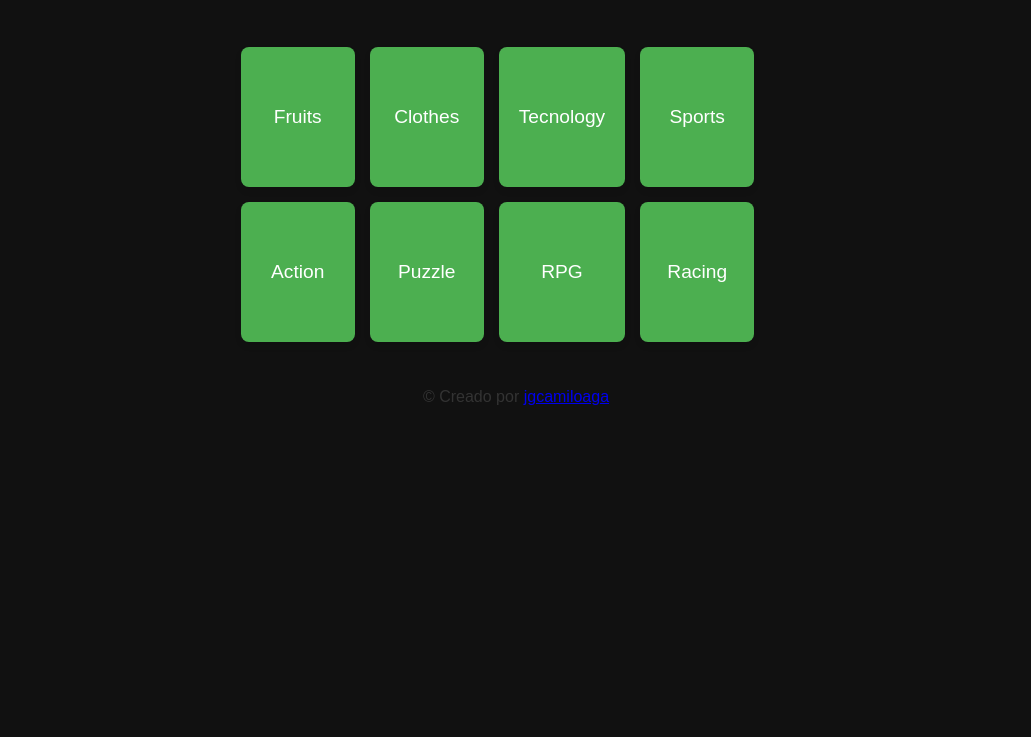
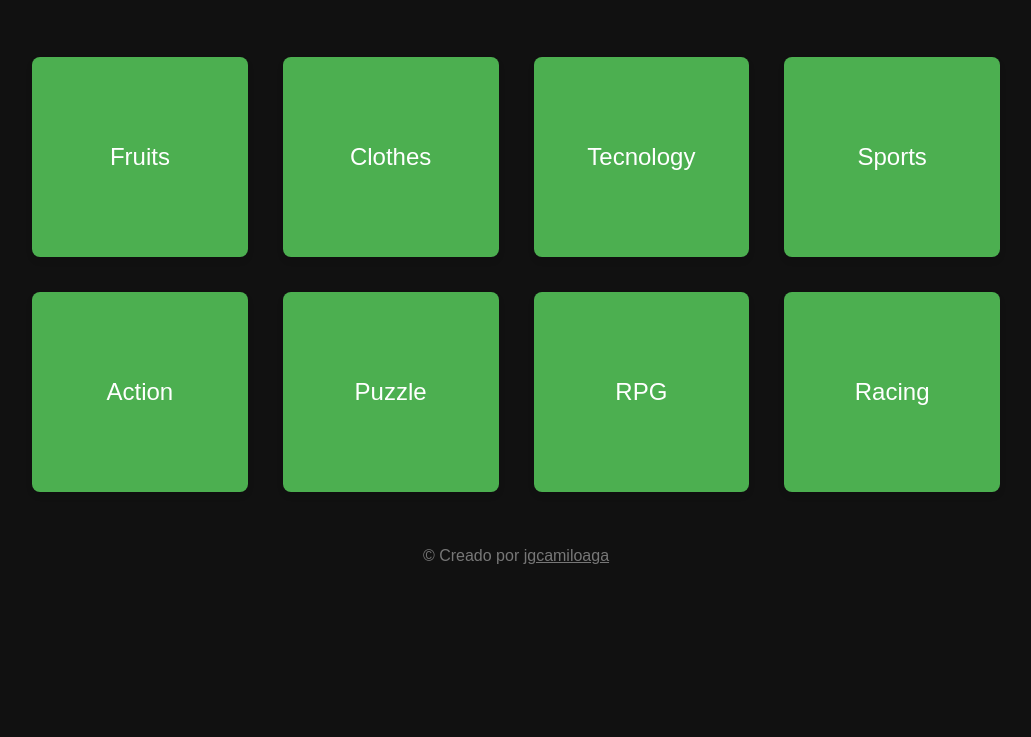
Before and after one commit to jgcamiloaga/PronunCheck, a plain HTML site: page index.html in a window 1280 px wide. Shown: the part 103-840 px from the top of the page, without its empty margins (124-1155 px from the left). Before the commit the page ends 800 px from the top, so only its background shows below. Drawn offline with Linux system fonts and the light colour scheme.

Commit message:
Se actualizan los estilos CSS para la página de categorías, incluyendo un reset general, mejoras en el diseño y un pie de página.

```diff
--- a/styles/stylecate.css
+++ b/styles/stylecate.css
@@ -1,50 +1,54 @@
-/* General Styles */
+/* Reset General */
+* {
+  margin: 0;
+  padding: 0;
+  box-sizing: border-box;
+}
+
 body {
   font-family: Arial, sans-serif;
+  background-color: #111;
+  color: #fff;
+  min-height: 100vh;
   margin: 0;
-    padding: 0;
-    background-color: #111;
-    color: #333;
-    display: flex;
-    flex-direction: column;
-    align-items: center;
 }
 
-/* Header */
 header {
   text-align: center;
-    margin: 20px 0;
+  margin: 40px;
 }
 
 header h1 {
-    font-size: 2rem;
+  font-size: 2.5rem;
   color: #fff;
 }
 
-/* Grid Section */
+main {
+  padding: 35px;
+  width: 100%;
+  display: flex;
+  justify-content: center;
+}
+
 .categories-grid {
   display: grid;
-    gap: 15px;
-    width: 90%;
-    max-width: 1200px;
-    margin: 20px 0;
-    padding: 10px;
+  gap: 35px;
+  width: 80%;
+  grid-auto-rows: 200px;
 }
 
-/* Categoría Styles */
 .category {
   background-color: #4caf50;
-    color: #fff;
-    padding: 20px;
+  color: white;
   display: flex;
   align-items: center;
   justify-content: center;
   border-radius: 8px;
   box-shadow: 0 4px 6px rgba(0, 0, 0, 0.1);
-    font-size: 1.2em;
+  font-size: 1.5em;
   text-align: center;
   transition: transform 0.3s ease, background-color 0.3s ease;
-    min-height: 100px;
+  cursor: pointer;
 }
 
 .category:hover {
@@ -52,15 +56,33 @@ header h1 {
   transform: scale(1.05);
 }
 
-/* Media Queries */
-/* Para pantallas grandes: 4 columnas */
+footer {
+  text-align: center;
+  padding: 20px;
+}
+
+footer p {
+  font-size: 1rem;
+  color: #777;
+}
+
+footer a {
+  color: #777;
+  font-size: 1rem;
+  text-decoration: underline;
+}
+
+footer a:hover {
+  color: #fff;
+  text-decoration: none;
+}
+
 @media (min-width: 1024px) {
   .categories-grid {
     grid-template-columns: repeat(4, 1fr);
   }
 }
 
-/* Para tablets y celulares: 2 columnas */
 @media (max-width: 1023px) {
   .categories-grid {
     grid-template-columns: repeat(2, 1fr);
```
Lines whose indentation alone changed are shown as unchanged.
